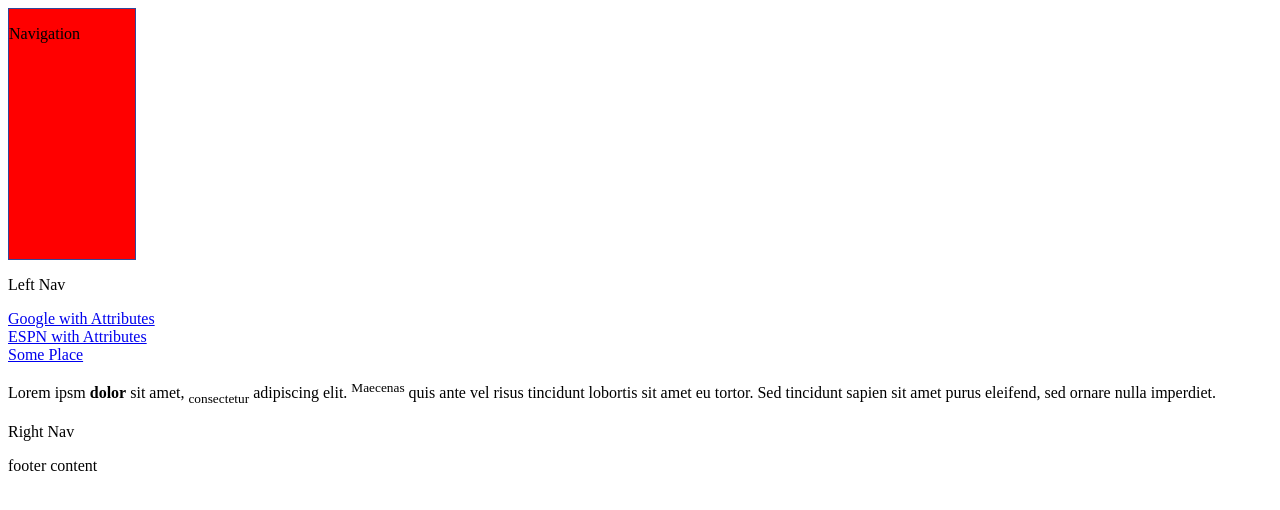
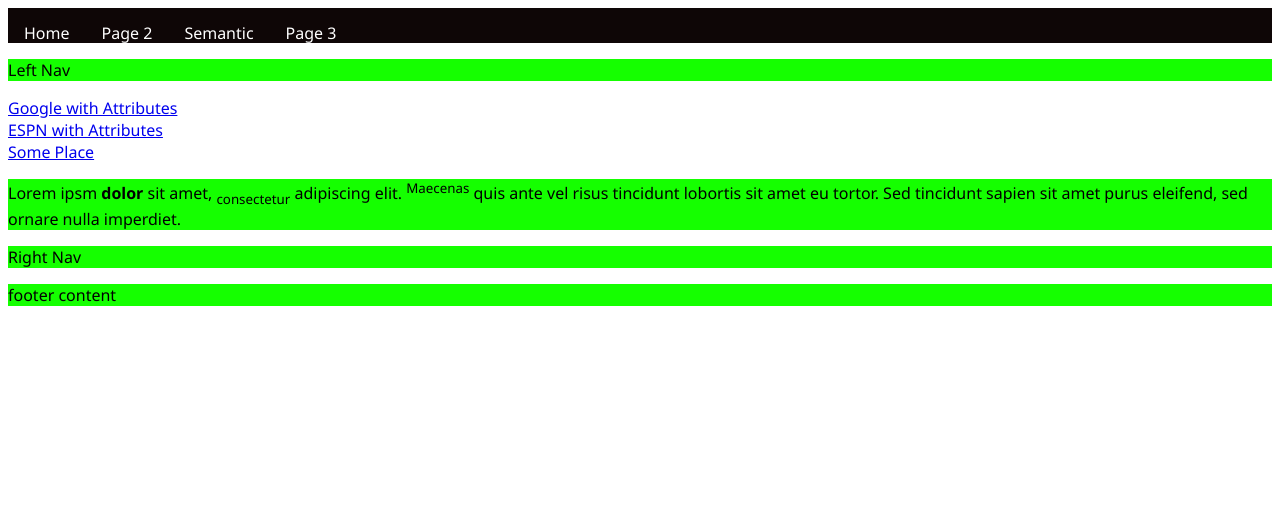
Before and after one commit to BatmanL1/myIntroWebDev, a plain HTML site: page page2.html in a window 1280 px wide. Drawn offline with Linux system fonts and the light colour scheme.

Commit message:
Navigation changes

```diff
--- a/page2.html
+++ b/page2.html
@@ -4,21 +4,34 @@
     <meta charset="UTF-8" />
     <meta name="viewport" content="width=device-width, initial-scale=1.0" />
     <title>Page 2</title>
+    <link rel="stylesheet" href="/css/styles.css" type="text/css" />
+
   </head>
   <body>
     <!-- This div will surround all of the div elements and content -->
-    <div
+  <!--  <div
       style="
         border: 1px solid rgb(51, 71, 153);
         background-color: red;
         width: 10%;
-        height: 250px;
+        height: 25px;
       "
     >
       <p>Navigation</p>
-    </div>
+
+    </div>-->
     <!-- Left side div for sidebar navigation -->
     <div>
+      <nav>
+        <ul class="nav-h">
+          <li>
+            <a href="#">Home</a>
+          </li>
+          <li><a href="page2.html">Page 2</a></li>
+          <li><a href="semantic.html">Semantic</a></li>
+          <li><a href="page3.html">Page 3</a></li>
+        </ul>
+      </nav>
       <p>Left Nav</p>
     </div>
     <!-- Center where most of your content will be -->
```
Also changed, not shown: page3.html (+12 -0 lines).
